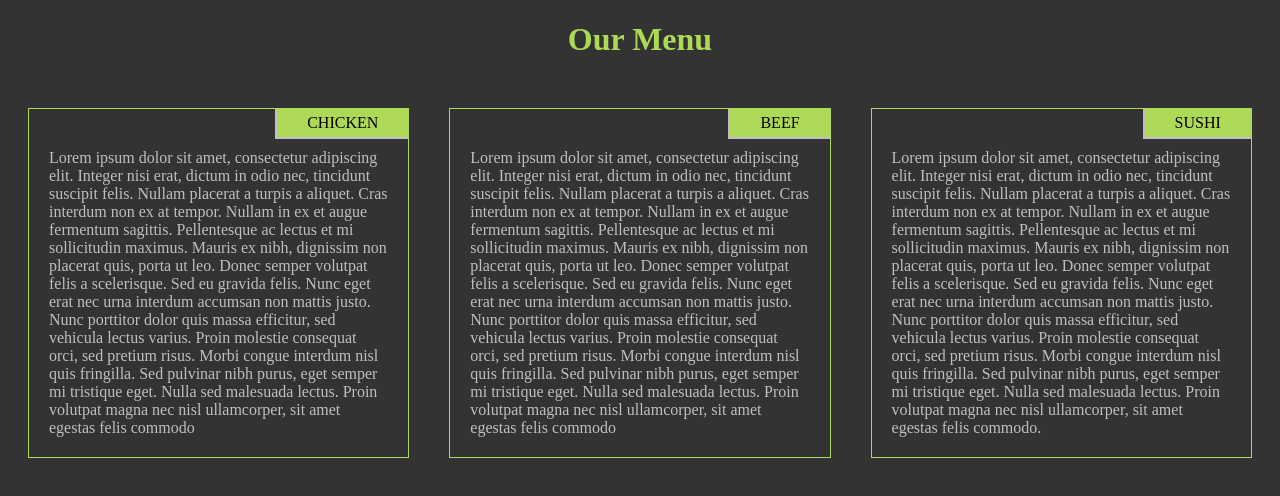
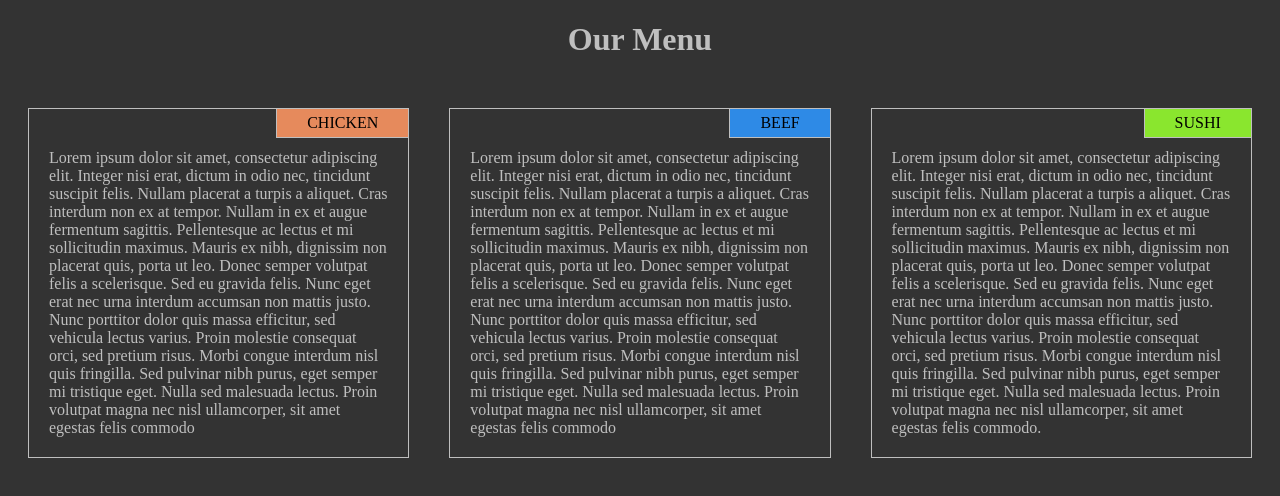
Before and after one commit to KGX10/module2-sol-coursera, a plain HTML site: page index.html in a window 1280 px wide. Drawn offline with Linux system fonts and the light colour scheme.

Commit message:
css file updated

```diff
--- a/css/styles.css
+++ b/css/styles.css
@@ -3,7 +3,7 @@ body{
 	background-repeat: no-repeat;
 	color:#bfbfbf;
 	font-family: 'ABeeZee';font-size: 16px;
-}
+	}
 
 *{
 	box-sizing: border-box;
@@ -22,9 +22,8 @@ div > article{
 	top: 0px;
 	right: 0px;
 	padding: 5px 30px 5px 30px;
-	border-bottom: 2px #bfbfbf solid;
-	border-left:2px #bfbfbf solid;
-	background-color: #add957;
+	border-bottom: 1px #bfbfbf solid;
+	border-left:1px #bfbfbf solid;
 	color:black;
 }
 .text{
@@ -34,7 +33,7 @@ div > article{
 	width:100%;
 }
 .content{
-	border: 1px #add957 solid;
+	border: 1px #bfbfbf solid;
 	position: relative;
 }
 
--- a/index.html
+++ b/index.html
@@ -7,21 +7,21 @@
 	<link rel="stylesheet" href="css/styles.css">
 </head>
 <body>
-	<h1 style="color: #add957">Our Menu</h1>
+	<h1 style="color: #bfbfbf">Our Menu</h1>
 
 	<div class="container">
 		<div class="row">
 			<article class="col-lg-4 col-md-6">
 				<div class="content">
-				<div class="header">CHICKEN</div>
+				<div class="header" style="background-color:#e68a5c">CHICKEN</div>
 			<div class="text">Lorem ipsum dolor sit amet, consectetur adipiscing elit. Integer nisi erat, dictum in odio nec, tincidunt suscipit felis. Nullam placerat a turpis a aliquet. Cras interdum non ex at tempor. Nullam in ex et augue fermentum sagittis. Pellentesque ac lectus et mi sollicitudin maximus. Mauris ex nibh, dignissim non placerat quis, porta ut leo. Donec semper volutpat felis a scelerisque. Sed eu gravida felis. Nunc eget erat nec urna interdum accumsan non mattis justo. Nunc porttitor dolor quis massa efficitur, sed vehicula lectus varius. Proin molestie consequat orci, sed pretium risus. Morbi congue interdum nisl quis fringilla. Sed pulvinar nibh purus, eget semper mi tristique eget. Nulla sed malesuada lectus. Proin volutpat magna nec nisl ullamcorper, sit amet egestas felis commodo</div></div></article>
 			<article class="col-lg-4 col-md-6">
 				<div class="content">
-				<div class="header">BEEF</div>
+				<div class="header" style="background-color: #2e8ae6">BEEF</div>
 			<div class="text">Lorem ipsum dolor sit amet, consectetur adipiscing elit. Integer nisi erat, dictum in odio nec, tincidunt suscipit felis. Nullam placerat a turpis a aliquet. Cras interdum non ex at tempor. Nullam in ex et augue fermentum sagittis. Pellentesque ac lectus et mi sollicitudin maximus. Mauris ex nibh, dignissim non placerat quis, porta ut leo. Donec semper volutpat felis a scelerisque. Sed eu gravida felis. Nunc eget erat nec urna interdum accumsan non mattis justo. Nunc porttitor dolor quis massa efficitur, sed vehicula lectus varius. Proin molestie consequat orci, sed pretium risus. Morbi congue interdum nisl quis fringilla. Sed pulvinar nibh purus, eget semper mi tristique eget. Nulla sed malesuada lectus. Proin volutpat magna nec nisl ullamcorper, sit amet egestas felis commodo</div></div></article>
 			<article class="col-lg-4 col-md-12">
 				<div class="content">
-				<div class="header">SUSHI</div>
+				<div class="header" style="background-color: #8ae62e">SUSHI</div>
 			<div class="text">Lorem ipsum dolor sit amet, consectetur adipiscing elit. Integer nisi erat, dictum in odio nec, tincidunt suscipit felis. Nullam placerat a turpis a aliquet. Cras interdum non ex at tempor. Nullam in ex et augue fermentum sagittis. Pellentesque ac lectus et mi sollicitudin maximus. Mauris ex nibh, dignissim non placerat quis, porta ut leo. Donec semper volutpat felis a scelerisque. Sed eu gravida felis. Nunc eget erat nec urna interdum accumsan non mattis justo. Nunc porttitor dolor quis massa efficitur, sed vehicula lectus varius. Proin molestie consequat orci, sed pretium risus. Morbi congue interdum nisl quis fringilla. Sed pulvinar nibh purus, eget semper mi tristique eget. Nulla sed malesuada lectus. Proin volutpat magna nec nisl ullamcorper, sit amet egestas felis commodo.</div></div></article>
 		</div>
 	</div>
```
